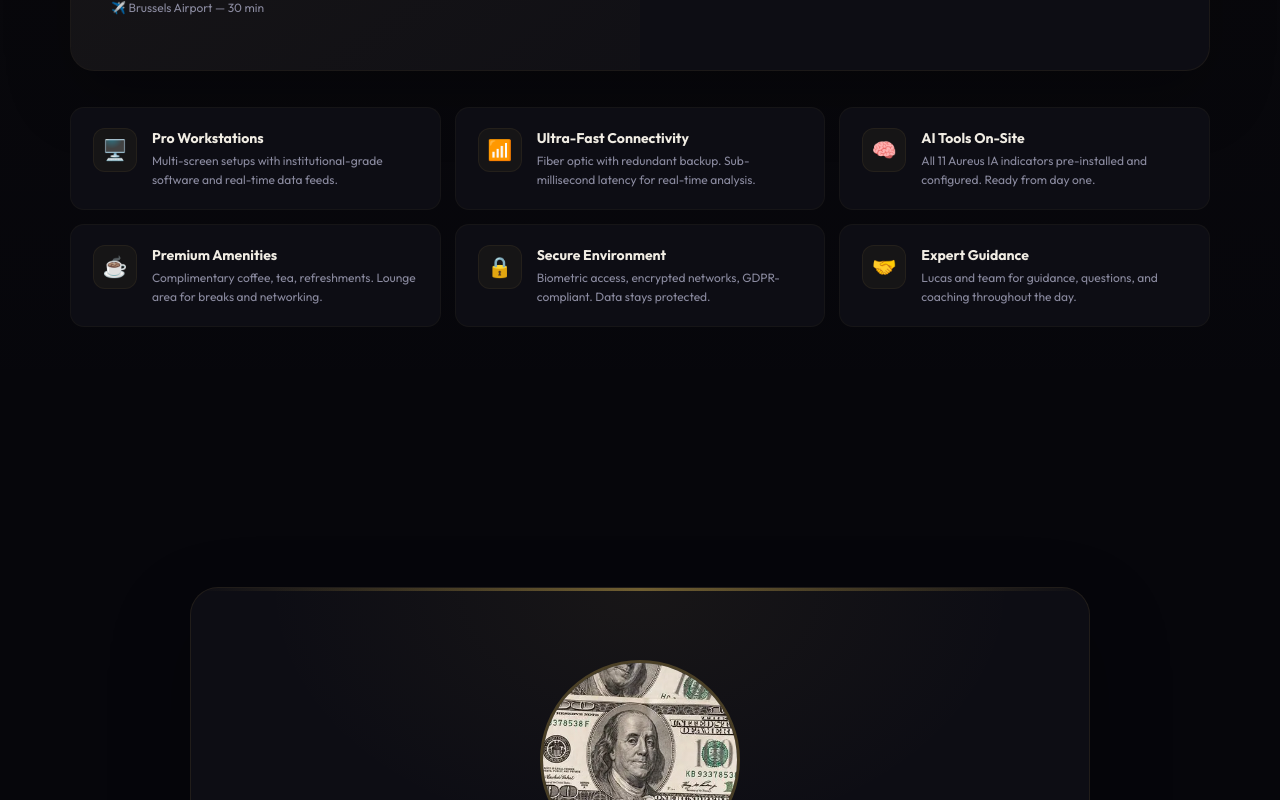
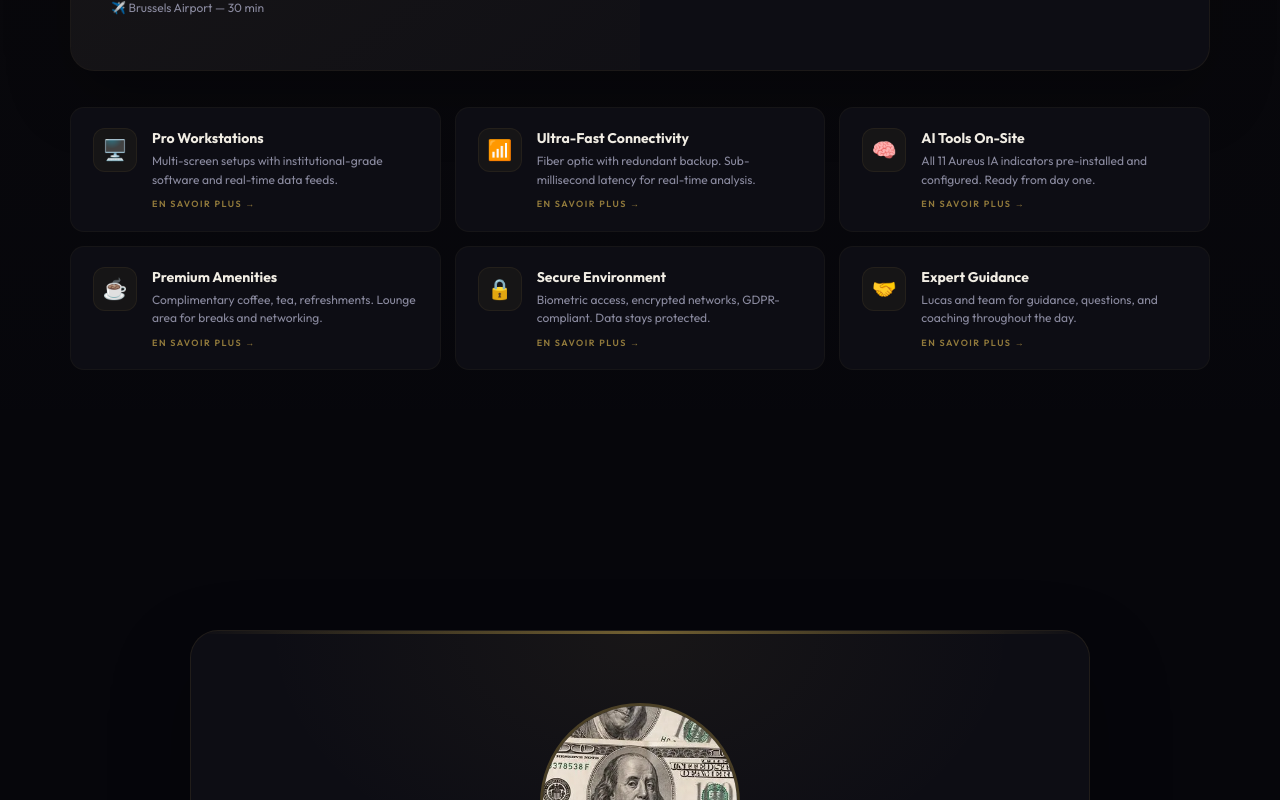
Before and after one commit to Aureus-Social/-aureus-ia, a Next.js app: page / in a window 1280 px wide. Shown: the part 2900-3700 px from the top of the page. Built offline with nearby package versions, Linux system fonts and the light colour scheme.

Commit message:
Update page.tsx

```diff
--- a/src/app/page.tsx
+++ b/src/app/page.tsx
@@ -390,6 +390,40 @@ function ContactForm({ lang }: { lang: Lang }) {
   );
 }
 
+/* ── HUB FEATURES DETAIL DATA ── */
+const hubFeaturesDetail = [
+  { icon: "🖥️", title: "Pro Workstations", color: "#3498DB",
+    full: "Nos postes de travail multi-écrans sont configurés pour offrir une expérience de trading de niveau institutionnel. Chaque station dispose de 2 à 4 moniteurs haute résolution, permettant une surveillance simultanée des marchés, des indicateurs et des flux d'actualités.",
+    features: ["Configurations multi-écrans (2 à 4 moniteurs UHD)", "MetaTrader 4/5 pré-installé avec les 11 indicateurs Aureus IA", "Clavier et souris ergonomiques, sièges professionnels", "Espace de travail individuel avec isolation acoustique partielle"],
+    bonus: "Chaque poste est pré-configuré avec vos préférences après votre première visite. Vous retrouvez votre environnement exact à chaque session."
+  },
+  { icon: "📶", title: "Ultra-Fast Connectivity", color: "#2ECC71",
+    full: "La connectivité est le nerf de la guerre en trading. Notre hub est équipé d'une connexion fibre optique dédiée avec backup redondant, garantissant une latence sub-milliseconde et zéro interruption.",
+    features: ["Fibre optique 1 Gbps avec backup automatique 4G/5G", "Latence sub-milliseconde vers les serveurs de trading", "Réseau dédié et séparé du WiFi public", "Monitoring réseau en temps réel par l'équipe technique"],
+    bonus: "En cas de coupure (extrêmement rare), le basculement sur le réseau de secours est automatique et transparent — vos positions ne sont jamais en danger."
+  },
+  { icon: "🧠", title: "AI Tools On-Site", color: "#C9A84C",
+    full: "Tous les 11 indicateurs propriétaires Aureus IA sont pré-installés et configurés sur chaque poste. Pas de clé API à gérer, pas d'installation — tout est prêt dès votre arrivée.",
+    features: ["Les 11 indicateurs Aureus IA activés et mis à jour automatiquement", "Templates de graphiques pré-configurés par stratégie", "Accès aux backtests et aux données historiques", "Mises à jour et nouvelles fonctionnalités déployées en continu"],
+    bonus: "Lucas configure personnellement vos graphiques lors de votre première session pour optimiser votre workflow selon votre style de trading."
+  },
+  { icon: "☕", title: "Premium Amenities", color: "#E67E22",
+    full: "Le trading exige de la concentration sur la durée. Notre espace est conçu pour maintenir votre confort et votre focus tout au long de la journée, avec des équipements premium à disposition.",
+    features: ["Café, thé, et rafraîchissements en libre-service toute la journée", "Espace lounge dédié pour les pauses et le networking", "Cuisine équipée pour les traders en session journée complète", "Ambiance calme et professionnelle — pas de distractions"],
+    bonus: "Les participants au Discovery Day bénéficient d'un déjeuner offert dans un restaurant partenaire du quartier."
+  },
+  { icon: "🔒", title: "Secure Environment", color: "#9B59B6",
+    full: "La sécurité de vos données et de vos accès est notre priorité absolue. Notre infrastructure est conforme aux normes européennes les plus strictes, avec un chiffrement de bout en bout.",
+    features: ["Accès biométrique au hub (empreinte digitale + badge)", "Réseau chiffré de bout en bout — aucune donnée ne transite en clair", "Postes de travail sans stockage local — tout est en session sécurisée", "Conformité RGPD complète — vos données restent les vôtres"],
+    bonus: "À la fin de chaque session, vos données de trading et configurations sont sauvegardées de manière chiffrée et accessibles uniquement par vous."
+  },
+  { icon: "🤝", title: "Expert Guidance", color: "#1ABC9C",
+    full: "Vous n'êtes jamais seul au hub. Lucas et son équipe sont présents pour répondre à vos questions, valider vos analyses, et vous guider vers les meilleures décisions analytiques.",
+    features: ["Lucas disponible pour des questions ponctuelles tout au long de la journée", "Validation d'analyses et de setups en temps réel", "Mini-sessions de coaching spontanées selon les conditions de marché", "Partage d'insights et d'opportunités détectées par l'équipe"],
+    bonus: "Les moments de marché les plus intéressants (NFP, FOMC, BCE) sont commentés en direct par Lucas pour tous les présents au hub."
+  },
+];
+
 /* ── TOOLS DETAIL DATA ── */
 const toolsDetail = [
   { id: 1, name: "LT Trade BP Symbol", role: "Identification instantanée", icon: "🎯", color: "#C9A84C",
@@ -485,6 +519,41 @@ function ToolModal({ tool, onClose }: { tool: any; onClose: () => void }) {
   );
 }
 
+function HubModal({ hub, onClose }: { hub: any; onClose: () => void }) {
+  useEffect(() => { if (hub) document.body.style.overflow = "hidden"; else document.body.style.overflow = ""; return () => { document.body.style.overflow = ""; }; }, [hub]);
+  if (!hub) return null;
+  return (
+    <div onClick={onClose} style={{ position: "fixed", inset: 0, zIndex: 9999, background: "rgba(0,0,0,.75)", backdropFilter: "blur(12px)", display: "flex", alignItems: "center", justifyContent: "center", padding: 20 }}>
+      <div onClick={e => e.stopPropagation()} style={{ background: "var(--c1)", borderRadius: 22, maxWidth: 640, width: "100%", maxHeight: "85vh", overflow: "auto", border: `1px solid ${hub.color}30`, boxShadow: `0 32px 80px rgba(0,0,0,.6)` }}>
+        <div style={{ padding: "32px 32px 24px", borderBottom: `1px solid ${hub.color}15`, position: "relative" }}>
+          <div style={{ position: "absolute", top: 0, left: 0, right: 0, height: 3, background: `linear-gradient(90deg,transparent,${hub.color},transparent)`, opacity: .5 }} />
+          <button onClick={onClose} style={{ position: "absolute", top: 16, right: 16, width: 36, height: 36, borderRadius: "50%", background: "rgba(255,255,255,.05)", border: "1px solid rgba(255,255,255,.1)", color: "var(--td)", fontSize: 18, cursor: "pointer", display: "flex", alignItems: "center", justifyContent: "center" }}>×</button>
+          <div style={{ display: "flex", alignItems: "center", gap: 16 }}>
+            <div style={{ width: 56, height: 56, borderRadius: 16, background: `${hub.color}15`, border: `1px solid ${hub.color}30`, display: "flex", alignItems: "center", justifyContent: "center", fontSize: 28 }}>{hub.icon}</div>
+            <h3 style={{ fontFamily: "'Cormorant Garamond',serif", fontSize: 26, fontWeight: 700, color: "var(--tx)" }}>{hub.title}</h3>
+          </div>
+        </div>
+        <div style={{ padding: "24px 32px 32px" }}>
+          <p style={{ fontSize: 15, color: "var(--td)", lineHeight: 1.85, marginBottom: 24 }}>{hub.full}</p>
+          <div style={{ background: `${hub.color}08`, borderRadius: 14, padding: "20px 22px", border: `1px solid ${hub.color}15`, marginBottom: 20 }}>
+            <div style={{ fontSize: 10, color: hub.color, letterSpacing: 3, textTransform: "uppercase" as const, fontWeight: 700, marginBottom: 14 }}>📋 Ce qui est inclus</div>
+            {hub.features.map((f: string, i: number) => (
+              <div key={i} style={{ display: "flex", gap: 10, marginBottom: 10, alignItems: "flex-start" }}>
+                <span style={{ color: hub.color, fontSize: 14, marginTop: 1 }}>▸</span>
+                <p style={{ fontSize: 13, color: "var(--td)", lineHeight: 1.7 }}>{f}</p>
+              </div>
+            ))}
+          </div>
+          <div style={{ background: "rgba(46,204,113,.06)", borderRadius: 14, padding: "18px 22px", border: "1px solid rgba(46,204,113,.12)" }}>
+            <div style={{ fontSize: 10, color: "#2ECC71", letterSpacing: 3, textTransform: "uppercase" as const, fontWeight: 700, marginBottom: 10 }}>💎 Le + Aureus</div>
+            <p style={{ fontSize: 13, color: "var(--td)", lineHeight: 1.7 }}>{hub.bonus}</p>
+          </div>
+        </div>
+      </div>
+    </div>
+  );
+}
+
 export default function Home() {
   const [lang, setLang] = useState<Lang>("en");
   const [loading, setLoading] = useState(true);
@@ -495,6 +564,7 @@ export default function Home() {
   const [showPrivacy, setShowPrivacy] = useState(false);
   const [showBooking, setShowBooking] = useState(false);
   const [selectedTool, setSelectedTool] = useState<any>(null);
+  const [selectedHub, setSelectedHub] = useState<any>(null);
   const L = t[lang];
   const isRtl = lang === "ar";
 
@@ -610,7 +680,7 @@ export default function Home() {
         </div></FI>
         <div className="hfg">
           {[{ i: "🖥️", t2: L.hub_f1_t, d: L.hub_f1_d }, { i: "📶", t2: L.hub_f2_t, d: L.hub_f2_d }, { i: "🧠", t2: L.hub_f3_t, d: L.hub_f3_d }, { i: "☕", t2: L.hub_f4_t, d: L.hub_f4_d }, { i: "🔒", t2: L.hub_f5_t, d: L.hub_f5_d }, { i: "🤝", t2: L.hub_f6_t, d: L.hub_f6_d }].map((f, i) => (
-            <FI key={i}><div className="hf"><div className="hfi">{f.i}</div><div><div className="hft">{f.t2}</div><div className="hfd">{f.d}</div></div></div></FI>
+            <FI key={i}><div className="hf" style={{ cursor: "pointer" }} onClick={() => setSelectedHub(hubFeaturesDetail[i])}><div className="hfi">{f.i}</div><div><div className="hft">{f.t2}</div><div className="hfd">{f.d}</div><div style={{ fontSize: 9, color: "var(--g)", letterSpacing: 1.5, fontWeight: 600, marginTop: 8, opacity: .7 }}>EN SAVOIR PLUS →</div></div></div></FI>
           ))}
         </div>
       </div></section>
@@ -822,6 +892,7 @@ export default function Home() {
 
       {/* TOOL DETAIL MODAL */}
       <ToolModal tool={selectedTool} onClose={() => setSelectedTool(null)} />
+      <HubModal hub={selectedHub} onClose={() => setSelectedHub(null)} />
 
       {/* WHATSAPP */}
       <a href="https://wa.me/32491709413" target="_blank" rel="noopener noreferrer" className="wa">
```
